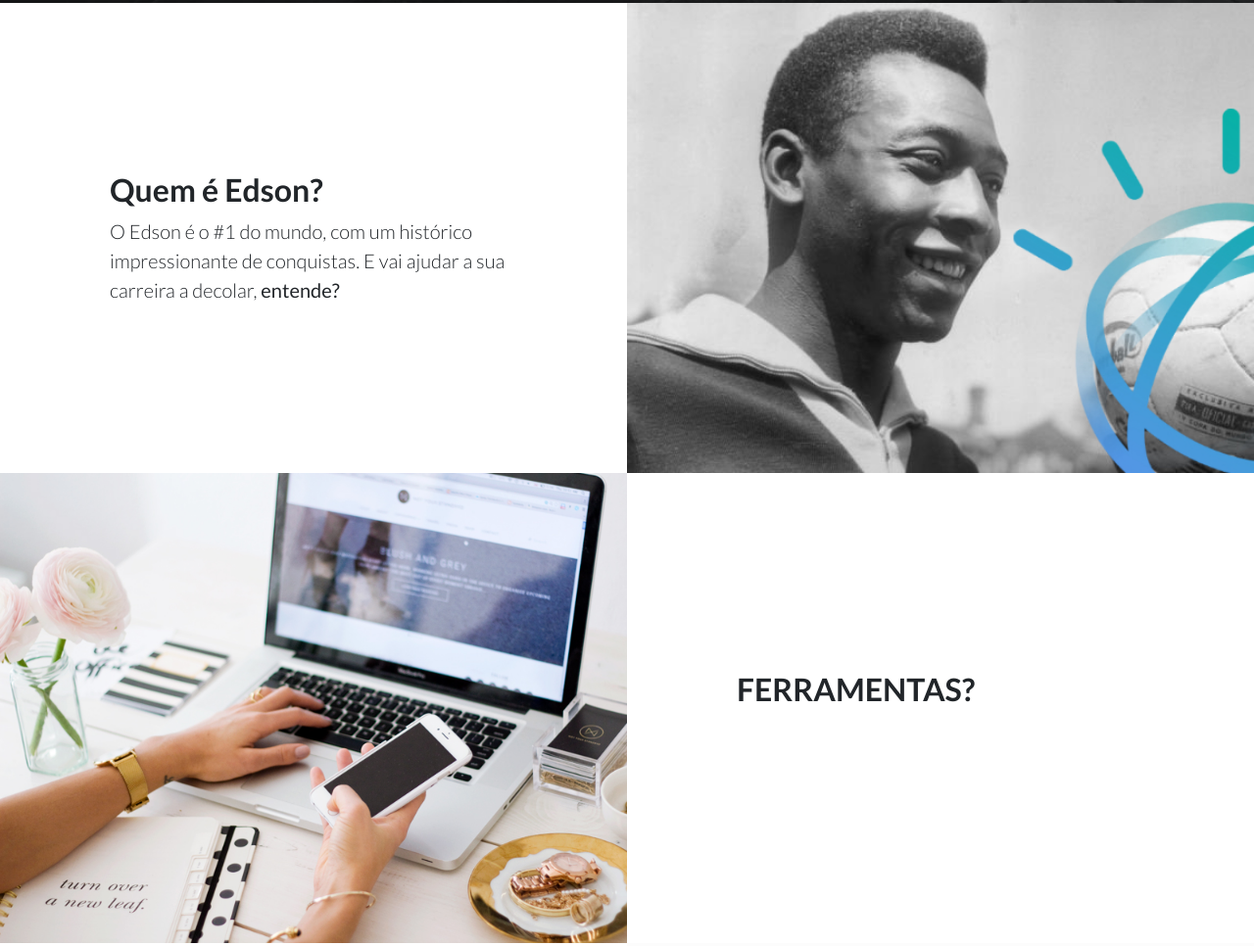
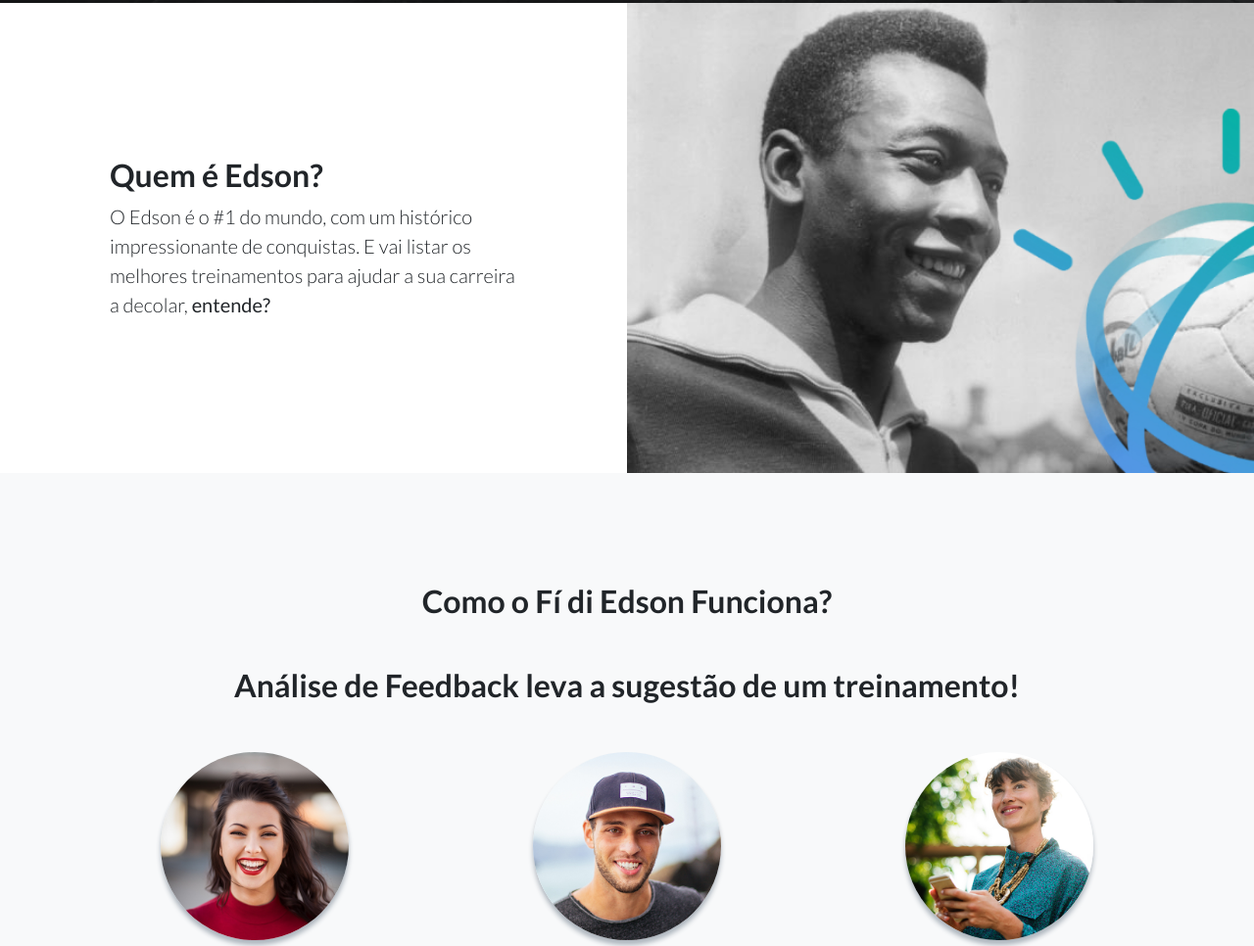
Before and after one commit to TSpadoni/IBM-Cloud-Garage-Method, a website: page index.html in a window 1280 px wide. Shown: the part 726-1692 px from the top of the page at 98% size. Drawn offline with Linux system fonts and the light colour scheme.

Commit message:
Update index.html

```diff
--- a/index.html
+++ b/index.html
@@ -111,23 +111,23 @@
           <div class="col-lg-6 order-lg-2 text-white showcase-img" style="background-image: url('img/bg-showcase-1.jpg');"></div>
           <div class="col-lg-6 order-lg-1 my-auto showcase-text">
             <h2>Quem &eacute; Edson?</h2>
-            <p class="lead mb-0">O Edson &eacute; o #1 do mundo, com um hist&oacute;rico impressionante de conquistas. E vai ajudar a sua carreira a decolar, <strong>entende?</strong></p>
+            <p class="lead mb-0">O Edson &eacute; o #1 do mundo, com um hist&oacute;rico impressionante de conquistas. E vai listar os melhores treinamentos para ajudar a sua carreira a decolar, <strong>entende?</strong></p>
           </div>
         </div>
-        <div class="row no-gutters">
+    <!--        <div class="row no-gutters">
           <div class="col-lg-6 text-white showcase-img" style="background-image: url('img/bg-showcase-2.jpg');"></div>
           <div class="col-lg-6 my-auto showcase-text">
             <h2>FERRAMENTAS?</h2>
             <p class="lead mb-0">&nbsp;</p>
           </div>
-        </div>
-        <div class="row no-gutters">
+        </div> -->
+    <!--        <div class="row no-gutters">
           <div class="col-lg-6 order-lg-2 text-white showcase-img" style="background-image: url('img/bg-showcase-3.jpg');"></div>
           <div class="col-lg-6 order-lg-1 my-auto showcase-text">
             <h2>CARREIRA</h2>
             <p class="lead mb-0">&nbsp;</p>
           </div>
-        </div>
+        </div> -->
       </div>
     </section>
 
```
